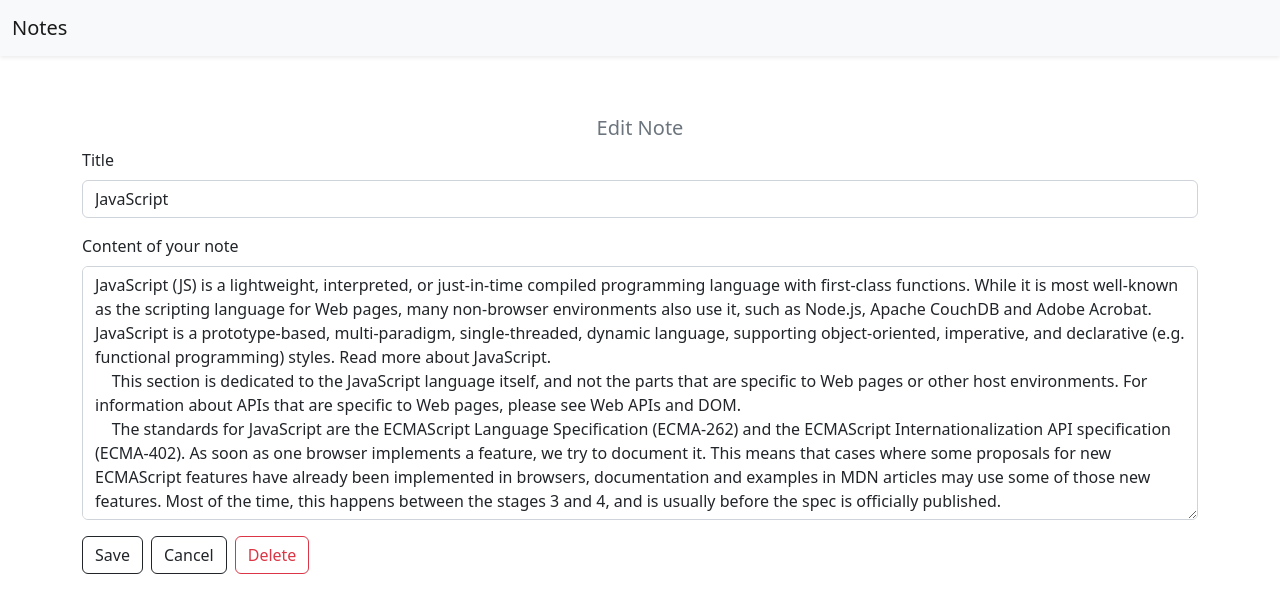
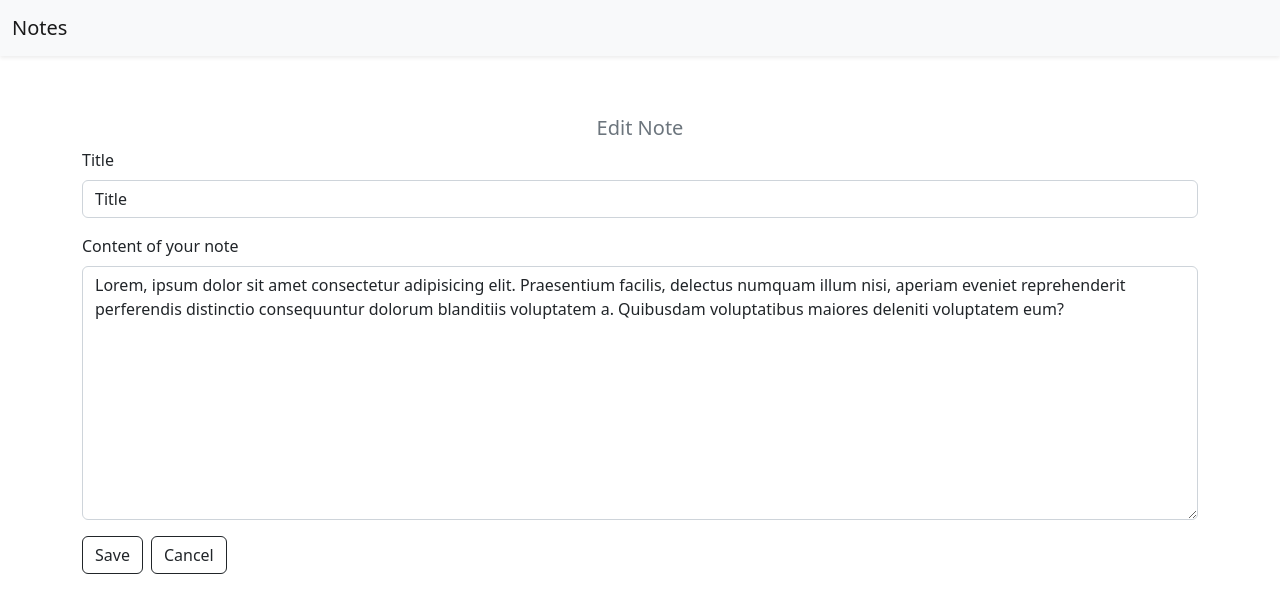
Before and after one commit to aksingh-codes/notes-app, a React (Create React App) app: page /edit/1 in a window 1280 px wide. Shown: the top 612 px of the page. Built offline with nearby package versions, Linux system fonts and the light colour scheme.

Commit message:
feat: complete crud

```diff
--- a/package.json
+++ b/package.json
@@ -13,6 +13,7 @@
     "react-router": "^6.4.1",
     "react-router-dom": "^6.4.1",
     "react-scripts": "5.0.1",
+    "uuid": "^9.0.0",
     "web-vitals": "^2.1.4"
   },
   "scripts": {
--- a/src/components/Editor.js
+++ b/src/components/Editor.js
@@ -1,19 +1,24 @@
-const Editor = ({heading, note, children}) => {
+const Editor = ({title, setTitle, content, setContent, error, heading, children}) => {
   return (
-    <div className="d-flex flex-column mt-5">
+    <form className="d-flex flex-column mt-5">
         <h5 className="text-muted text-center">{heading}</h5>
         <div className="mb-3">
           <label htmlFor="formControlTitle" className="form-label">
             Title
           </label>
           <input
-            type="email"
-            className="form-control"
+            type="text"
+            className={`form-control ${error?.title && 'is-invalid'}`}
             id="formControlTitle"
             placeholder="Eg. JavaScript Arrays"
-            value={note && note.title}
+            value={title}
+            onChange={e => setTitle(e.target.value)}
             required
           />
+          <div id="validationFeedback" className="invalid-feedback">
+            {error?.title}
+          </div>
+
         </div>
         <div className="mb-3">
           <label htmlFor="formControlContent" className="form-label">
@@ -23,11 +28,12 @@
             className="form-control"
             id="formControlContent"
             rows={10}
-            value={note && note.content}
+            value={content}
+            onChange={e => setContent(e.target.value)}
           ></textarea>
         </div>
         {children}
-      </div>
+      </form>
   )
 }
 
--- a/src/pages/Create.js
+++ b/src/pages/Create.js
@@ -1,17 +1,41 @@
-import React from "react";
+import React, { useContext, useState } from "react";
 import { useNavigate } from "react-router";
 import Button from "../components/Button";
 import Editor from "../components/Editor";
 import Layout from "../components/Layout";
+import { NotesDispatchContext } from '../contexts/NoteContext'
+import { CREATE_NOTE } from "../contexts/noteActions";
+import { v4 as uuidv4 } from 'uuid';
 
 const Create = () => {
   const navigate = useNavigate();
+  const dispatch = useContext(NotesDispatchContext)
+
+  const [title, setTitle] = useState("")
+  const [content, setContent] = useState("")
+  const error = !title && {title: "Title is required"}
+
+  const editorProps = {title, setTitle, content, setContent, error, heading: "Create Note"}
+
+  const handleSave = () => {
+    if(!error) {
+      dispatch({
+        type: CREATE_NOTE,
+        payload: {
+          id: uuidv4(),
+          title: title,
+          content: content
+        }
+      })
+      navigate(-1)
+    }
+  }
 
   return (
     <Layout>
-      <Editor heading="Create Note">
+      <Editor {...editorProps}>
         <div className="d-flex gap-2" role="group">
-          <Button variant="outline-dark">Save</Button>
+          <Button onClick={() => handleSave()} variant="outline-dark">Save</Button>
           <Button onClick={() => navigate(-1)} variant="outline-dark">
             Cancel
           </Button>
--- a/src/pages/Edit.js
+++ b/src/pages/Edit.js
@@ -1,29 +1,46 @@
-import React from "react";
+import React, { useContext, useState } from "react";
 import Button from "../components/Button";
 import Editor from "../components/Editor";
 import Layout from "../components/Layout";
-import { useNavigate } from "react-router";
+import { useNavigate, useParams } from "react-router";
+import { NotesContext, NotesDispatchContext } from "../contexts/NoteContext";
+import { UPDATE_NOTE } from "../contexts/noteActions";
 
 const Edit = () => {
-  const note = {
-    id: "0",
-    title: "JavaScript",
-    content: `JavaScript (JS) is a lightweight, interpreted, or just-in-time compiled programming language with first-class functions. While it is most well-known as the scripting language for Web pages, many non-browser environments also use it, such as Node.js, Apache CouchDB and Adobe Acrobat. JavaScript is a prototype-based, multi-paradigm, single-threaded, dynamic language, supporting object-oriented, imperative, and declarative (e.g. functional programming) styles. Read more about JavaScript.
-    This section is dedicated to the JavaScript language itself, and not the parts that are specific to Web pages or other host environments. For information about APIs that are specific to Web pages, please see Web APIs and DOM.
-    The standards for JavaScript are the ECMAScript Language Specification (ECMA-262) and the ECMAScript Internationalization API specification (ECMA-402). As soon as one browser implements a feature, we try to document it. This means that cases where some proposals for new ECMAScript features have already been implemented in browsers, documentation and examples in MDN articles may use some of those new features. Most of the time, this happens between the stages 3 and 4, and is usually before the spec is officially published.
-    Do not confuse JavaScript with the Java programming language. Both "Java" and "JavaScript" are trademarks or registered trademarks of Oracle in the U.S. and other countries. However, the two programming languages have very different syntax, semantics, and use.`,
-  };
+  const { id } = useParams()
+  const notes = useContext(NotesContext)
+  const dispatch = useContext(NotesDispatchContext)
+  const note = notes.find(note => note.id === id)
   const navigate = useNavigate();
+
+  const [title, setTitle] = useState(note.title)
+  const [content, setContent] = useState(note.content)
+  const error = !title && {title: "Title is required"}
+
+  const editorProps = {title, setTitle, content, setContent, error, heading: "Edit Note"}
+
+  const handleSave = () => {
+    if(!error) {
+      dispatch({
+        type: UPDATE_NOTE,
+        payload: {
+          id: note.id,
+          title: title,
+          content: content
+        }
+      })
+      navigate(-1)
+    }
+  }
 
   return (
     <Layout>
-      <Editor note={note} heading="Edit Note">
+      <Editor {...editorProps}>
         <div className="d-flex gap-2" role="group">
-          <Button variant="outline-dark">Save</Button>
+          <Button onClick={() => handleSave()} variant="outline-dark">Save</Button>
           <Button onClick={() => navigate(-1)} variant="outline-dark">
             Cancel
           </Button>
-          <Button variant="outline-danger">Delete</Button>
         </div>
       </Editor>
     </Layout>
```
Also changed, not shown: 1 other file (tests, documents, lock files or other folders).
